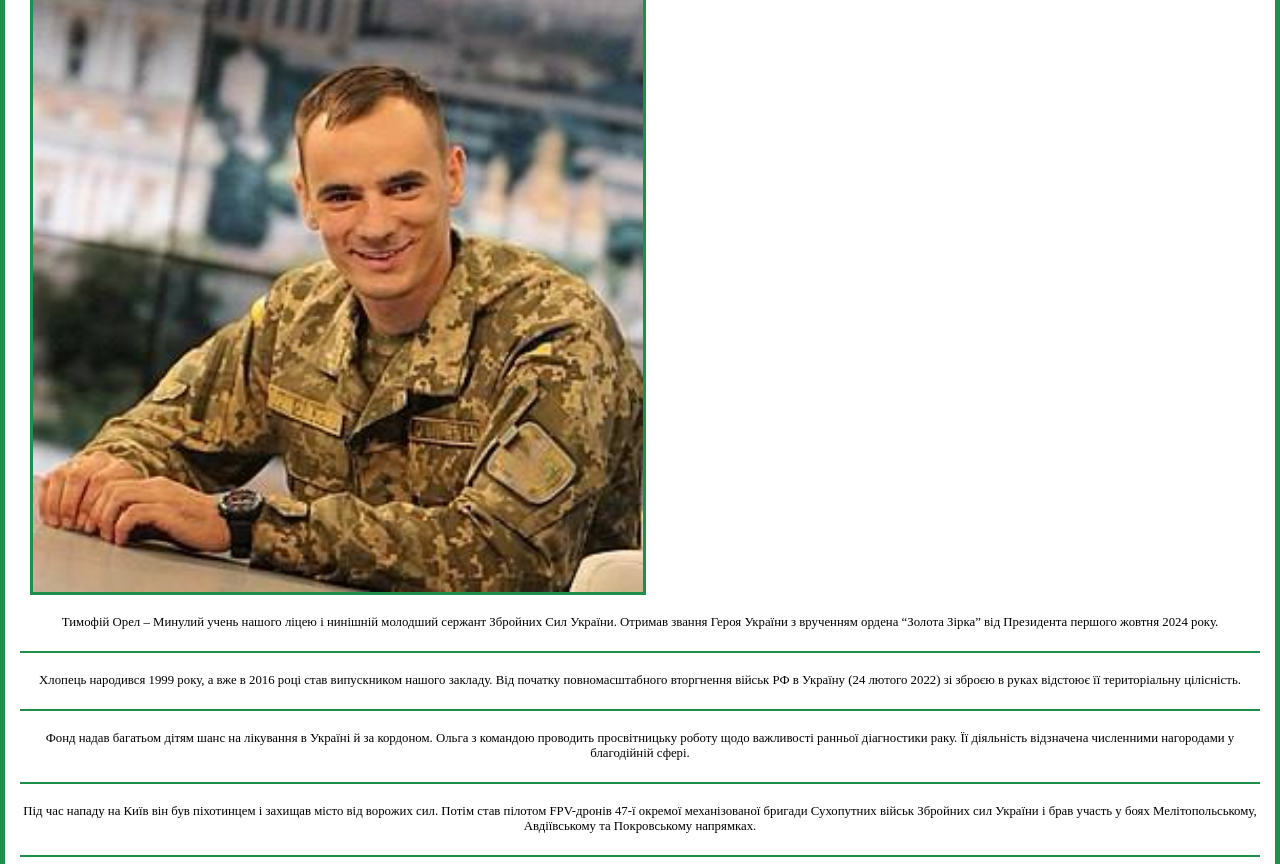
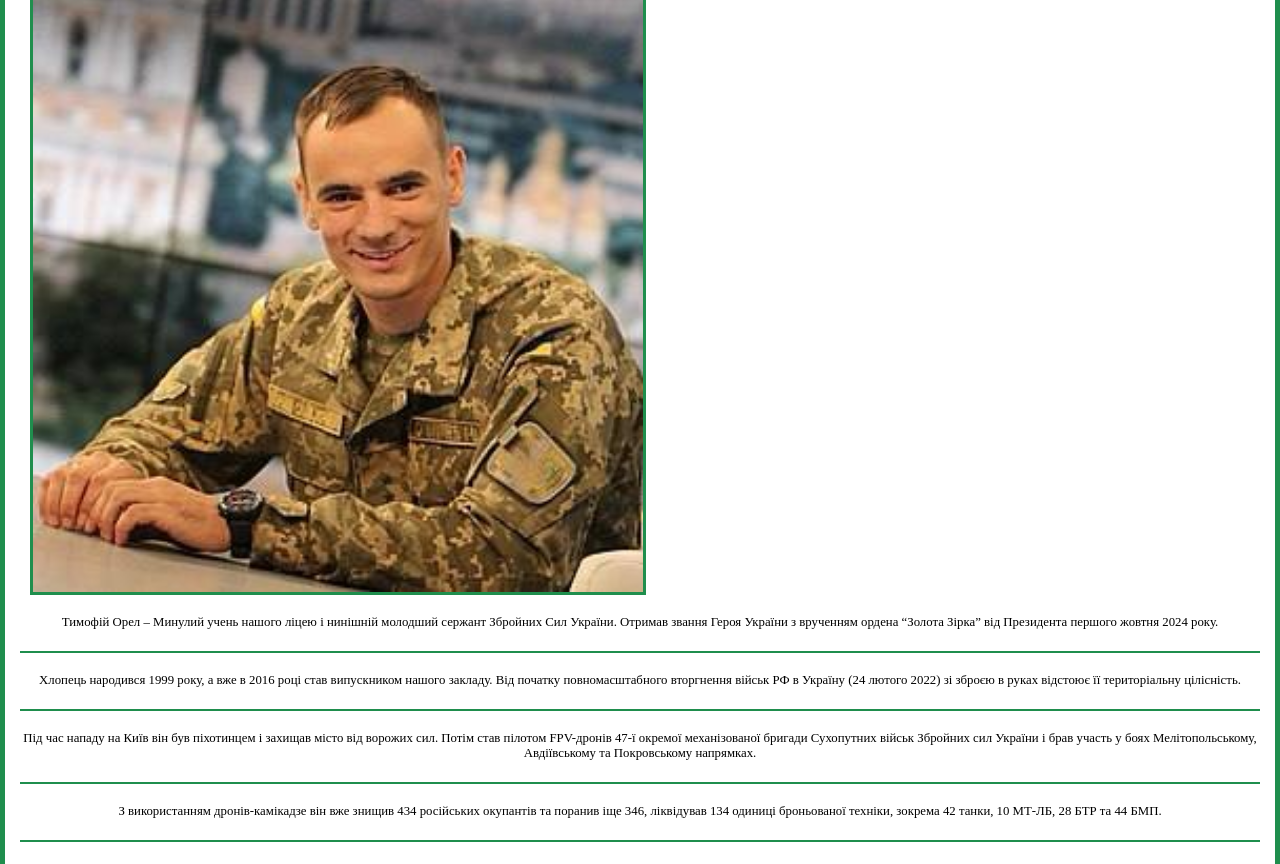
Before and after one commit to normaal24/HistoryProject, a plain HTML site: page templates/TimofiiOrel.html in a window 1280 px wide. Shown: the part 88-952 px from the top of the page. Drawn offline with Linux system fonts and the light colour scheme; a web font is replaced by a local one.

Commit message:
removed unneeded info

```diff
--- a/templates/TimofiiOrel.html
+++ b/templates/TimofiiOrel.html
@@ -41,12 +41,6 @@
                     <br>
                     <hr>
                     <br>
-                    <p class="pair">
-                    Фонд надав багатьом дітям шанс на лікування в Україні й за кордоном. Ольга з командою проводить просвітницьку роботу щодо важливості ранньої діагностики раку. Її діяльність відзначена численними нагородами у благодійній сфері.
-                </p>
-                <br>
-                <hr>
-                <br>
                 <p class="pair">Під час нападу на Київ він був піхотинцем і захищав місто від ворожих сил. Потім став пілотом FPV-дронів 47-ї окремої механізованої бригади Сухопутних військ Збройних сил України і брав участь у боях Мелітопольському, Авдіївському та Покровському напрямках.
                 </p>
                 <br>
```
